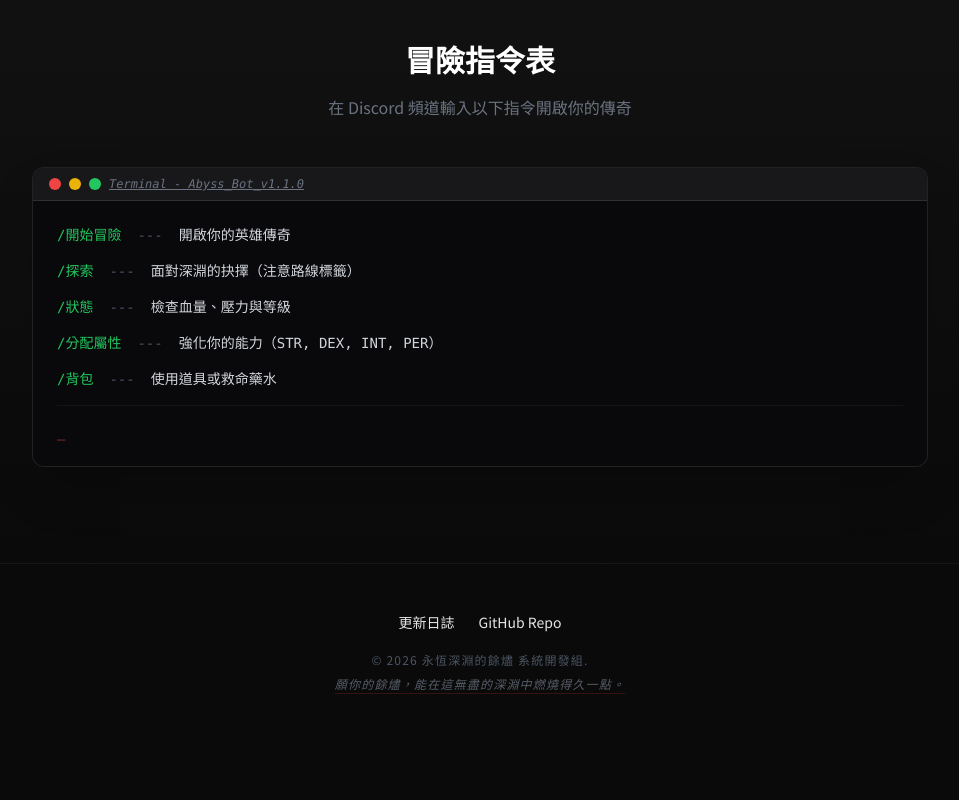
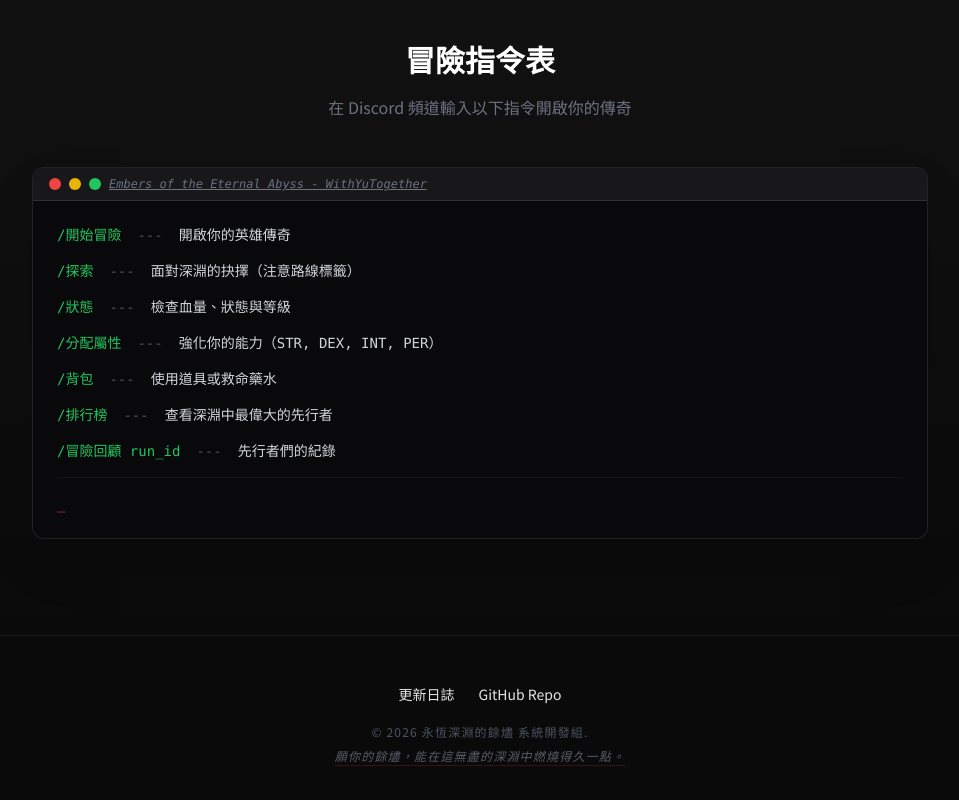
Before and after one commit to Future-Tens/WithYuTogether, a plain HTML site: page index.html in a window 1280 px wide. Shown: the part 2679-3479 px from the top of the page, without its empty margins (160-1119 px from the left). Before the commit the page ends 3423 px from the top, so only its background shows below. Drawn offline with nearby package versions, Linux system fonts and the light colour scheme.

Commit message:
{ 26/03/18 ] Index Page Modified.

```diff
--- a/index.html
+++ b/index.html
@@ -223,7 +223,7 @@
                     <div class="w-3 h-3 bg-red-500 rounded-full"></div>
                     <div class="w-3 h-3 bg-yellow-500 rounded-full"></div>
                     <div class="w-3 h-3 bg-green-500 rounded-full"></div>
-                    <span class="ml-4 text-xs text-gray-500 font-mono italic underline">Terminal - Abyss_Bot_v1.1.0</span>
+                    <span class="ml-4 text-xs text-gray-500 font-mono italic underline">Embers of the Eternal Abyss - WithYuTogether</span>
                 </div>
                 <div class="p-6 font-mono text-sm space-y-4">
                     <div class="flex items-center space-x-4">
@@ -239,7 +239,7 @@
                     <div class="flex items-center space-x-4">
                         <span class="text-green-500">/狀態</span>
                         <span class="text-gray-600">---</span>
-                        <span class="text-gray-300">檢查血量、壓力與等級</span>
+                        <span class="text-gray-300">檢查血量、狀態與等級</span>
                     </div>
                     <div class="flex items-center space-x-4">
                         <span class="text-green-500">/分配屬性</span>
@@ -250,6 +250,16 @@
                         <span class="text-green-500">/背包</span>
                         <span class="text-gray-600">---</span>
                         <span class="text-gray-300">使用道具或救命藥水</span>
+                    </div>
+                    <div class="flex items-center space-x-4">
+                        <span class="text-green-500">/排行榜</span>
+                        <span class="text-gray-600">---</span>
+                        <span class="text-gray-300"> 查看深淵中最偉大的先行者</span>
+                    </div>
+                    <div class="flex items-center space-x-4">
+                        <span class="text-green-500">/冒險回顧 run_id</span>
+                        <span class="text-gray-600">---</span>
+                        <span class="text-gray-300">先行者們的紀錄</span>
                     </div>
                     <div class="mt-4 pt-4 border-t border-white/5 animate-pulse">
                         <span class="text-red-500">_</span>
```
